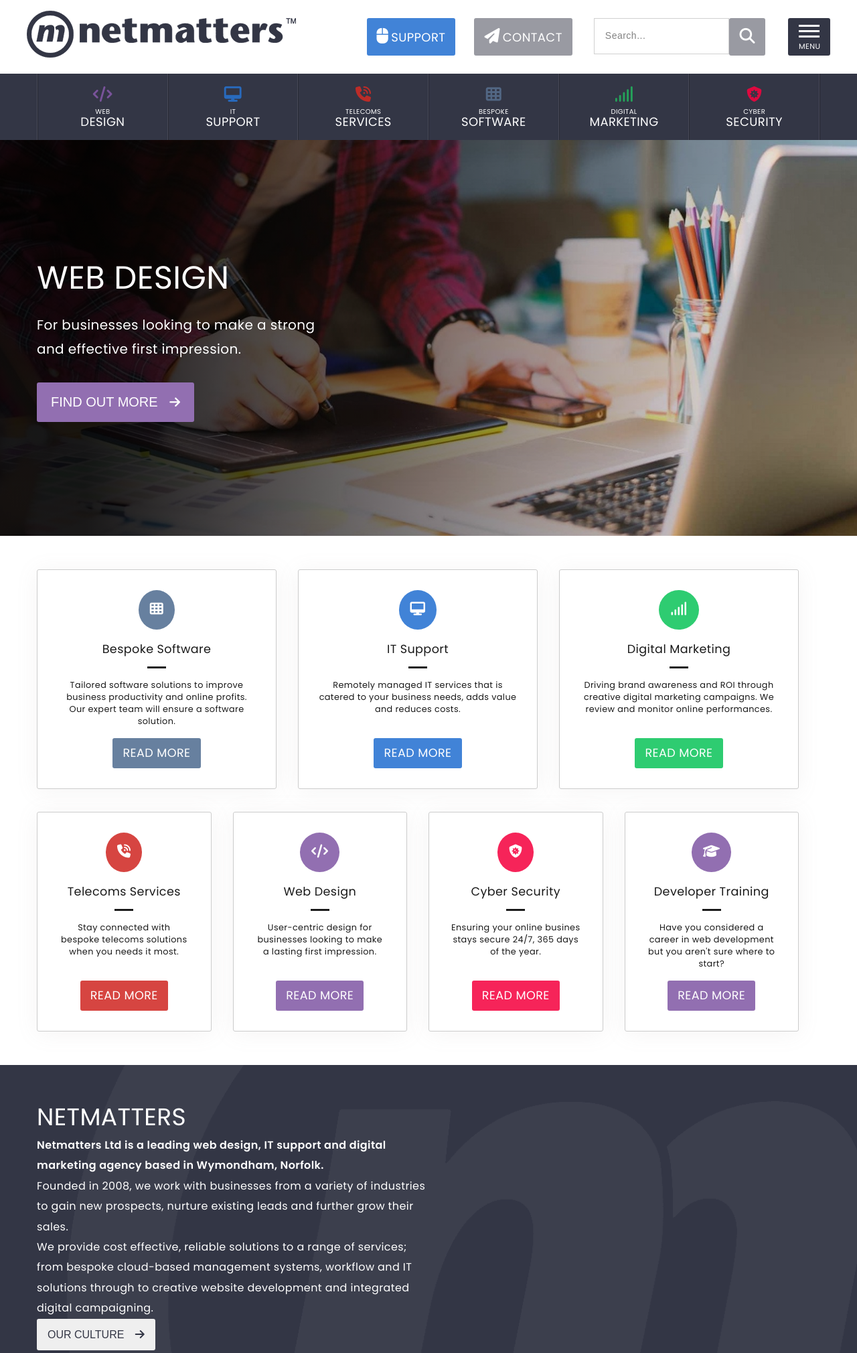
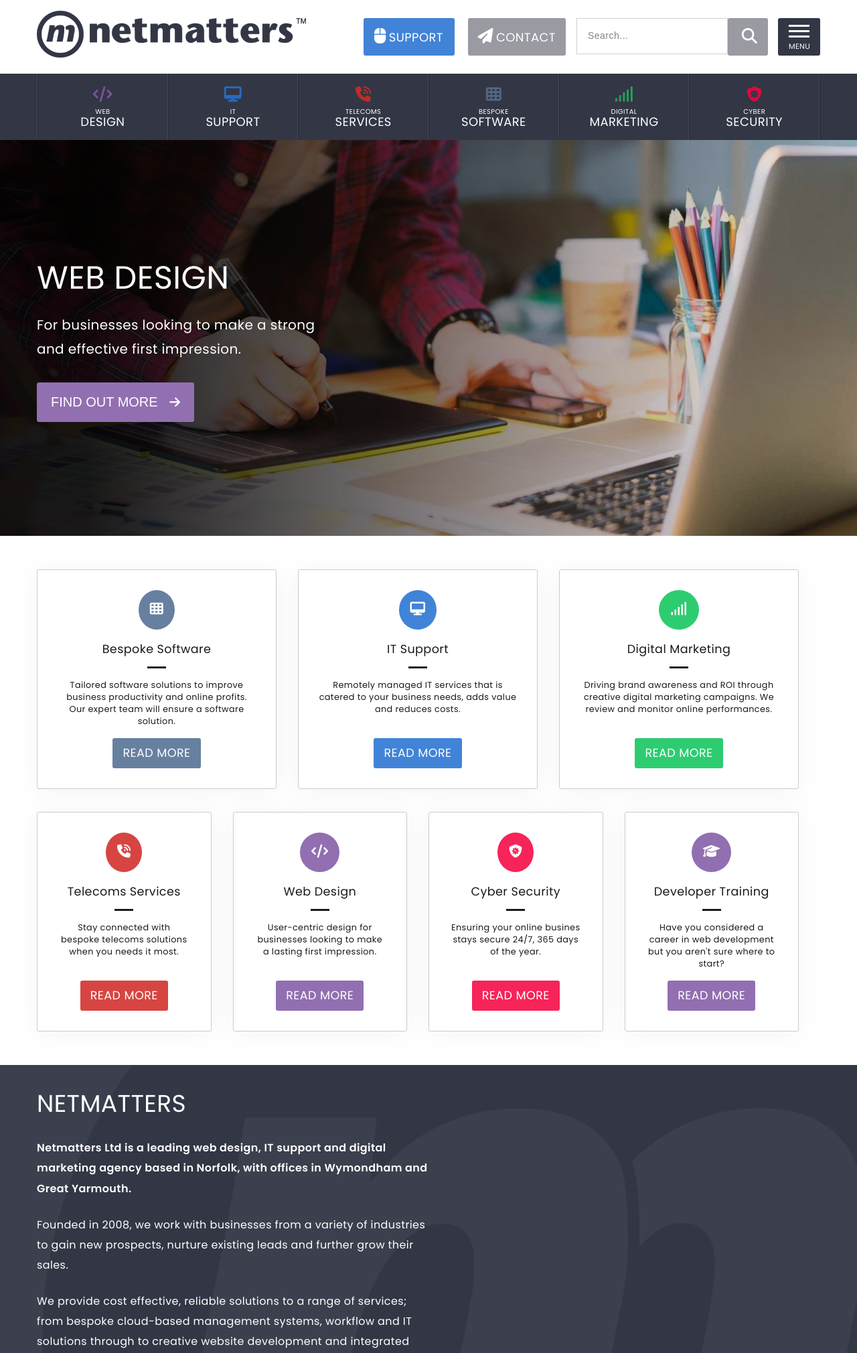
Before and after one commit to MattMakesNoise/Netmatters-HTML-CSS-JS-PHP-Reflection, a PHP site: page / in a window 1280 px wide. Shown: the top 2020 px of the page at 67% size. Run offline with PHP 8.4, Linux system fonts and the light colour scheme; some libraries are stand-ins or nearby versions.

Commit message:
corrects the padding and margins
On the header at extra large size and on the about section at large and extra large size.

```diff
--- a/css/style.css
+++ b/css/style.css
@@ -149,7 +149,7 @@
     display: flex;
     margin-left: auto;
     margin-right: auto;
-    padding: 20px 0 20px 0;
+    padding: 20px 15px 20px 15px;
     width: 1200px;
     height: 110px;
   }
@@ -230,6 +230,8 @@
 
 @media screen and (min-width: 1260px) {
   .logo-wrapper {
+    padding-right: 4px;
+    margin-right: 0;
     width: 41.66666667%;
     -webkit-box-ordinal-group: 2;
         -ms-flex-order: 1;
@@ -256,6 +258,12 @@
   .logo {
     display: table;
     table-layout: fixed;
+  }
+}
+
+@media screen and (min-width: 1260px) {
+  .logo {
+    width: 84%;
   }
 }
 
@@ -381,6 +389,7 @@
     -webkit-box-align: center;
         -ms-flex-align: center;
             align-items: center;
+    margin-right: 20px;
   }
 }
 
@@ -460,6 +469,7 @@
     -webkit-box-align: center;
         -ms-flex-align: center;
             align-items: center;
+    margin-right: 0;
   }
 }
 
@@ -497,6 +507,7 @@
 
 @media screen and (min-width: 1260px) {
   .burger-wrapper {
+    margin-left: 0;
     -webkit-box-ordinal-group: 6;
         -ms-flex-order: 5;
             order: 5;
@@ -607,7 +618,7 @@
     -webkit-box-ordinal-group: 5;
         -ms-flex-order: 4;
             order: 4;
-    width: 303px;
+    width: 301px;
   }
 }
 
@@ -847,6 +858,8 @@
   display: -webkit-box;
   display: -ms-flexbox;
   display: flex;
+  position: relative;
+  top: -20px;
 }
 
 .menu-sub ul li {
@@ -2070,7 +2083,7 @@
 
 @media screen and (min-width: 1260px) {
   .about-wrapper {
-    height: 553px;
+    height: 583px !important;
     background-position: right;
     background-repeat: no-repeat;
     background-size: auto 100%;
@@ -2108,12 +2121,14 @@
 
 @media screen and (min-width: 992px) {
   .about {
+    padding: 30px 15px 0px 15px;
     width: 970px;
   }
 }
 
 @media screen and (min-width: 1260px) {
   .about {
+    padding: 30px 15px 0px 15px;
     margin-left: auto;
     margin-right: auto;
     width: 1200px;
@@ -2146,6 +2161,18 @@
   }
 }
 
+@media screen and (min-width: 992px) {
+  .about-title {
+    padding-bottom: 20px;
+  }
+}
+
+@media screen and (min-width: 1260px) {
+  .about-title {
+    padding-bottom: 24px;
+  }
+}
+
 .about-intro {
   font-size: 1rem;
   font-weight: 600;
@@ -2158,11 +2185,23 @@
   }
 }
 
+@media screen and (min-width: 992px) {
+  .about-intro {
+    padding-bottom: 20px;
+  }
+}
+
+@media screen and (min-width: 1260px) {
+  .about-intro {
+    padding-bottom: 24px;
+  }
+}
+
 .about-p1,
 .about-p2 {
   font-size: 1rem;
   font-weight: 400;
-  line-height: 1.9;
+  line-height: 1.875rem;
 }
 
 @media screen and (max-width: 768px) {
@@ -2171,9 +2210,33 @@
   }
 }
 
+@media screen and (min-width: 992px) {
+  .about-p1 {
+    padding-bottom: 20px;
+  }
+}
+
+@media screen and (min-width: 1260px) {
+  .about-p1 {
+    padding-bottom: 24px;
+  }
+}
+
 @media screen and (max-width: 768px) {
   .about-p2 {
     padding-bottom: 12px;
+  }
+}
+
+@media screen and (min-width: 992px) {
+  .about-p2 {
+    padding-bottom: 24px;
+  }
+}
+
+@media screen and (min-width: 1260px) {
+  .about-p2 {
+    padding-bottom: 24px;
   }
 }
 
--- a/index.html
+++ b/index.html
@@ -201,145 +201,6 @@
                                 </div>
                             </li>
                         </ul>
-                        <!-- <ul class="main-menu">
-                            <li class="web web-show">
-                                <a href="#"><span class="fas fa-code"></span><small>Web</small>Design</a>
-                                <ul class="sub-menu web-tooltip" role="menu">
-                                    <li>
-                                        <a href="#">Stylish Websites</a>
-                                    </li>
-                                    <li>
-                                        <a href="#">eCommerce Stores</a>
-                                    </li>
-                                    <li>
-                                        <a href="#">Branding</a>
-                                    </li>
-                                    <li>
-                                        <a href="#">Apps</a>
-                                    </li>
-                                    <li>
-                                        <a href="#">Web Hosting</a>
-                                    </li>
-                                    <li>
-                                        <a href="#">Pay Monthly Websites</a>
-                                    </li>
-                                </ul>
-                            </li>
-                            <li class="it it-show">
-                                <a href="#"><span class="fas fa-desktop"></span><small>IT</small>Support</a>
-                                <ul class="sub-menu it-tooltip" role="menu">
-                                    <li>
-                                        <a href="#">Managed IT</a>
-                                    </li>
-                                    <li>
-                                        <a href="#">Business IT</a>
-                                    </li>
-                                    <li>
-                                        <a href="#">Office 365</a>
-                                    </li>
-                                    <li>
-                                        <a href="#">Consultancy</a>
-                                    </li>
-                                    <li>
-                                        <a href="#">Cloud Provider</a>
-                                    </li>
-                                    <li>
-                                        <a href="#">Data Backup</a>
-                                    </li>
-                                </ul>
-                            </li>
-                            <li class="telecoms telecoms-show" data-key="telecoms">
-                                <a href=""><span class="fas fa-phone-volume"></span><small>Telecoms</small>Services</a>
-                                <ul class="sub-menu telecoms-tooltip" role="menu">
-                                    <li>
-                                        <a href="#">Gigabit Voucher</a>
-                                    </li>
-                                    <li>
-                                        <a href="#">Hosted Voip</a>
-                                    </li>
-                                    <li>
-                                        <a href="#">Business Voip</a>
-                                    </li>
-                                    <li>
-                                        <a href="#">Business Broadband</a>
-                                    </li>
-                                    <li>
-                                        <a href="#">Leased Line</a>
-                                    </li>
-                                    <li>
-                                        <a href="#">3cx Systems</a>
-                                    </li>
-                                </ul>
-                            </li>
-                            <li class="software software-show" data-key="software">
-                                <a href=""><span class="fas fa-th"></span><small>Bespoke</small>Software</a>
-                                <ul class="sub-menu software-tooltip" role="menu">
-                                        <a href="#">Workflow</a>
-                                    </li>
-                                    <li>
-                                        <a href="#">Automation</a>
-                                    </li>
-                                    <li>
-                                        <a href="#">Integration</a>
-                                    </li>
-                                    <li>
-                                        <a href="#">Database</a>
-                                    </li>
-                                    <li>
-                                        <a href="#">Sharepoint</a>
-                                    </li>
-                                    <li>
-                                        <a href="#">Business Management</a>
-                                    </li>
-                                </ul>
-                            </li>
-                            <li class="digital digital-show" data-key="digital">
-                                <a href=""><span class="fas fa-signal"></span><small>Digital</small>Marketing</a>
-                                <ul class="sub-menu digital-tooltip" role="menu">
-                                    <li>
-                                        <a href="#">Search (SEO)</a>
-                                    </li>
-                                    <li>
-                                        <a href="#">Paid (PPC)</a>
-                                    </li>
-                                    <li>
-                                        <a href="#">Conversion (CRO)</a>
-                                    </li>
-                                    <li>
-                                        <a href="#">Email</a>
-                                    </li>
-                                    <li>
-                                        <a href="#">Social Media</a>
-                                    </li>
-                                    <li>
-                                        <a href="#">Content</a>
-                                    </li>
-                                </ul>
-                            </li>
-                            <li class="security security-show" data-key="security">
-                                <a href=""><span class="fas fa-shield-virus"></span><small>Cyber</small>Security</a>
-                                <ul class="sub-menu security-tooltip" role="menu">
-                                    <li>
-                                        <a href="#">Assessment</a>
-                                    </li>
-                                    <li>
-                                        <a href="#">Management</a>
-                                    </li>
-                                    <li>
-                                        <a href="#">Penetration Testing</a>
-                                    </li>
-                                    <li>
-                                        <a href="#">Cyber Essentials</a>
-                                    </li>
-                                    <li>
-                                        <a href="#">PCI/DSS</a>
-                                    </li>
-                                    <li>
-                                        <a href="#">Hacker Prevention</a>
-                                    </li>
-                                </ul>
-                            </li>
-                        </ul> -->
                     </div>
                 </nav>
                 <!-- CARDS NAV END -->
@@ -437,7 +298,7 @@
         <div class="about-wrapper">
             <section class="about">
                 <h1 class="about-title">NETMATTERS</h1>
-                <h3 class="about-intro">Netmatters Ltd is a leading web design, IT support and digital marketing agency based in Wymondham, Norfolk.</h3>
+                <h3 class="about-intro">Netmatters Ltd is a leading web design, IT support and digital marketing agency based in Norfolk, with offices in Wymondham and Great Yarmouth.</h3>
                 <p class="about-p1">Founded in 2008, we work with businesses from a variety of industries to gain new prospects, nurture existing leads and further grow their sales.</p>
                 <p class="about-p2">We provide cost effective, reliable solutions to a range of services; from bespoke cloud-based management systems, workflow and IT solutions through to creative website development and integrated digital campaigning.</p>
                 <button type="button" class="culture-btn">Our Culture <span class="about-icon"><i class="fas fa-arrow-right"></i></span></button>
--- a/sass/partials/sections/_about.scss
+++ b/sass/partials/sections/_about.scss
@@ -1,6 +1,5 @@
 /*========== ABOUT ===========*/
 .about-wrapper {
-    // display: block;
     background-color: $dark-blue;
     @media screen and (max-width: $break-m) {
         height: 613px;
@@ -16,7 +15,7 @@
         background-size: auto 100%;
     }
     @media screen and (min-width: $break-xl) {
-        height: 553px;
+        height: 583px !important;
         background-position: right;
         background-repeat: no-repeat;
         background-size: auto 100%;
@@ -37,9 +36,11 @@
         // height: 393px !important;
     }
     @media screen and (min-width: $break-lg) {
+        padding: 30px 15px 0px 15px;
         width: 970px;
     }
     @media screen and (min-width: $break-xl) {
+        padding: 30px 15px 0px 15px;
         @include mginlrauto;
         width: 1200px;
     }
@@ -67,11 +68,11 @@
     }
     //Large and Up
     @media screen and (min-width: $break-lg) {
-
+        padding-bottom: 20px;
     }
     //Extra Large
     @media screen and (min-width: $break-xl) {
-
+        padding-bottom: 24px;
     }
 }
 
@@ -89,11 +90,11 @@
     }
     //Large and Up
     @media screen and (min-width: $break-lg) {
-
+        padding-bottom: 20px;
     }
     //Extra Large
     @media screen and (min-width: $break-xl) {
-
+        padding-bottom: 24px;
     }
 }
 
@@ -101,7 +102,7 @@
 .about-p2 {
     font-size: 1rem;
     font-weight: $regular;
-    line-height: 1.9;
+    line-height: 1.875rem;
 }
 
 .about-p1 {
@@ -115,11 +116,11 @@
     }
     //Large and Up
     @media screen and (min-width: $break-lg) {
-
+        padding-bottom: 20px;
     }
     //Extra Large
     @media screen and (min-width: $break-xl) {
-
+        padding-bottom: 24px;
     }
 }
 
@@ -134,11 +135,11 @@
     }
     //Large and Up
     @media screen and (min-width: $break-lg) {
-
+        padding-bottom: 24px;
     }
     //Extra Large
     @media screen and (min-width: $break-xl) {
-
+        padding-bottom: 24px;
     }
 }
 
--- a/sass/partials/sections/_header-nav.scss
+++ b/sass/partials/sections/_header-nav.scss
@@ -74,7 +74,7 @@
     @media screen and (min-width: $break-xl) {
         display: flex;
         @include mginlrauto;
-        padding: 20px 0 20px 0;
+        padding: 20px 15px 20px 15px;
         width: 1200px;
         height: 110px;
     }
@@ -140,6 +140,8 @@
     }
     //X-large devices
     @media screen and (min-width: $break-xl) {
+        padding-right: 4px;
+        margin-right: 0;
         width: 41.66666667%;
         order: 1;
     }
@@ -171,7 +173,7 @@
     }
     //Extra Large
     @media screen and (min-width: $break-xl) {
-
+        width: 84%;
     }
 }
 //===== LOGO STYLING ENDS =====//
@@ -246,6 +248,7 @@
         display: initial;
         order: 2;
         @include flexalignctr;
+        margin-right: 20px;
     }
 }
 //===== SUPPORT STYLING ENDS=====//
@@ -289,6 +292,7 @@
         display: initial;
         order: 3;
         @include flexalignctr;
+        margin-right: 0;
     }
 }
 //===== CONTACT STYLING =====//
@@ -313,6 +317,7 @@
     }
     //Extra Large
     @media screen and (min-width: $break-xl) {
+        margin-left: 0;
         order: 5;
     }
 }
@@ -398,7 +403,7 @@
     //Extra Large
     @media screen and (min-width: $break-xl) {
         order: 4;
-        width: 303px;
+        width: 301px;
     }
 }
 
@@ -586,11 +591,6 @@
     @include flexrow;
     border-right: 1px solid rgba(0,0,0,.25);
     border-left: 1px solid hsla(0, 0%, 100%, 0.1);
-    li {
-        a {
-
-        }
-    }
 }
 
 .menu-sub { // Collective selecter for all dropdown menus.
@@ -601,6 +601,8 @@
     display: none; //Stops the dropdown appearing unless hovered over.
     ul {
         display: flex;
+        position: relative;
+        top: -20px;
         li {
             flex: 1 0 auto;
         }
@@ -686,15 +688,6 @@
             color: $white;
         }
     }
-    // &::before {
-    //     content: '.';
-    //     background: red;
-    //     display: block;
-    //     position: absolute;
-    //     border: 1px solid hsla(0, 0%, 100%, 0.1);
-    //     right: 0;
-    //     z-index: 15;
-    // }
 }
 
 .web-dropdown {
```
Also changed, not shown: 1 other file.
